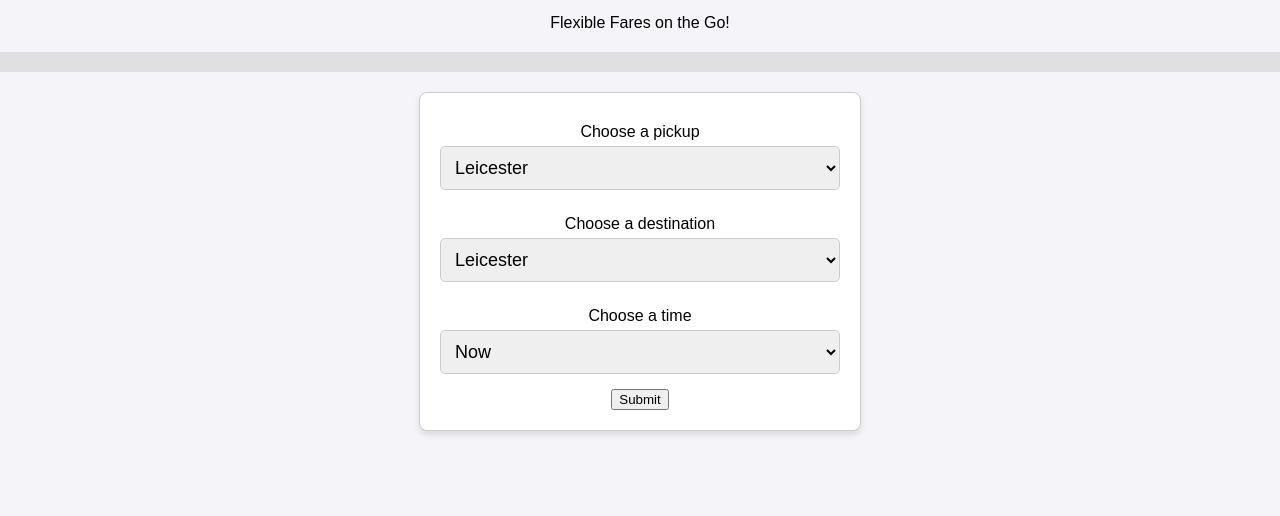
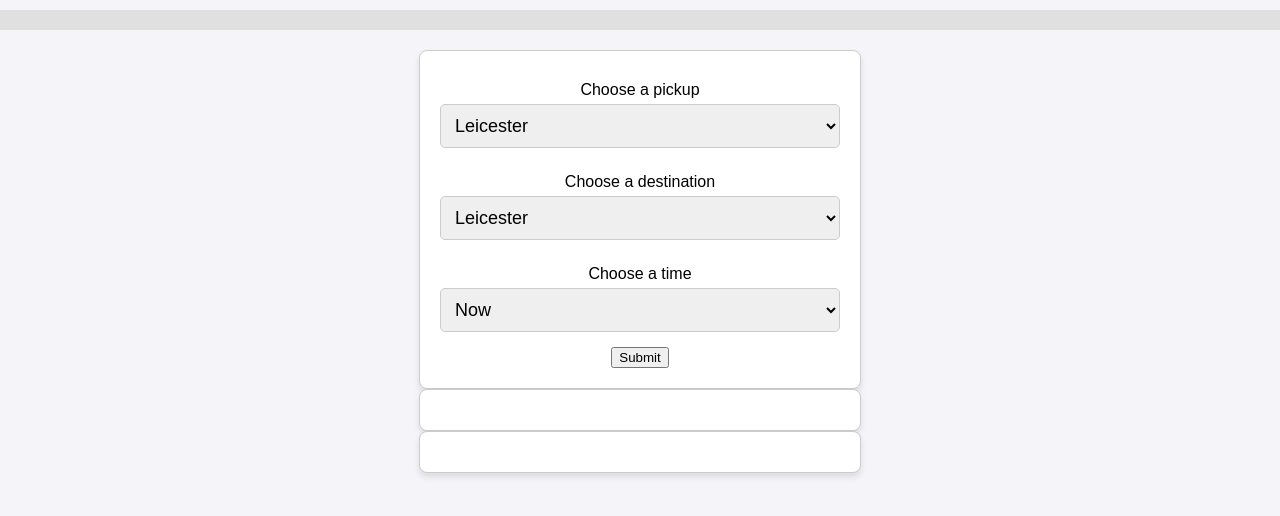
Before and after one commit to Connoroni/week5-group-project, a website built with Vite: page client/index.html in a window 1280 px wide. Shown: the part 256-772 px from the top of the page. Built offline with nearby package versions, Linux system fonts and the light colour scheme.

Commit message:
added containter styles for driver and price

```diff
--- a/client/index.html
+++ b/client/index.html
@@ -51,7 +51,7 @@
         <input type="text" id="user-input" class="input-box" placeholder="Type here...">  -->
       <button type="submit">Submit</button>
     </form>
-    <div id="price-div"></div>
-    <div id="driver-div"></div>
+    <div class="price" id="price-div"></div>
+    <div class="driver" id="driver-div"></div>
   </body>
 </html>
--- a/client/styles.css
+++ b/client/styles.css
@@ -72,6 +72,32 @@ select, input {
     width: 100%;
 }
 
+.price {
+    display: flex;
+    flex-direction: column;
+    align-items: center;
+    background: #ffffff;
+    border: 1px solid #ccc;
+    padding: 20px;
+    border-radius: 8px;
+    box-shadow: 0 4px 6px rgba(0, 0, 0, 0.1);
+    width: 90%;
+    max-width: 400px;
+}
+
+.driver {
+    display: flex;
+    flex-direction: column;
+    align-items: center;
+    background: #ffffff;
+    border: 1px solid #ccc;
+    padding: 20px;
+    border-radius: 8px;
+    box-shadow: 0 4px 6px rgba(0, 0, 0, 0.1);
+    width: 90%;
+    max-width: 400px;
+}
+
 /* Media query for larger screens */
 @media (min-width: 768px) {
     form {
```
